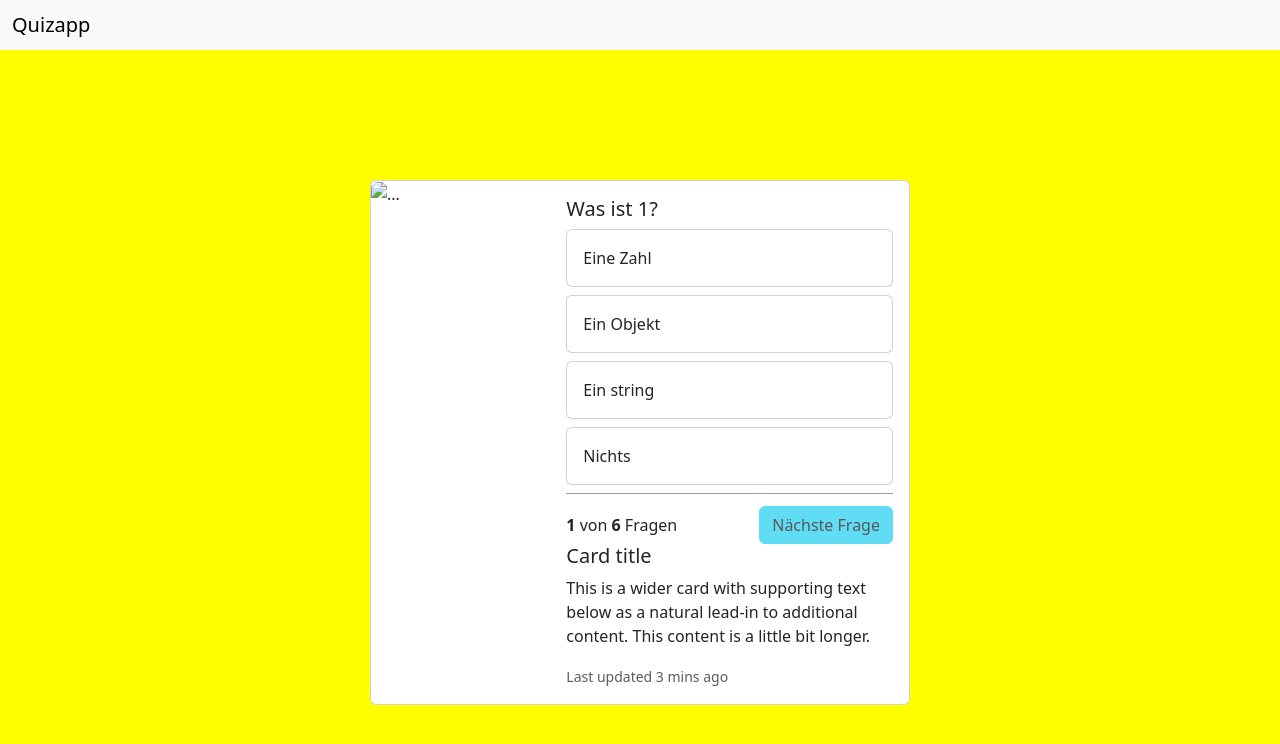
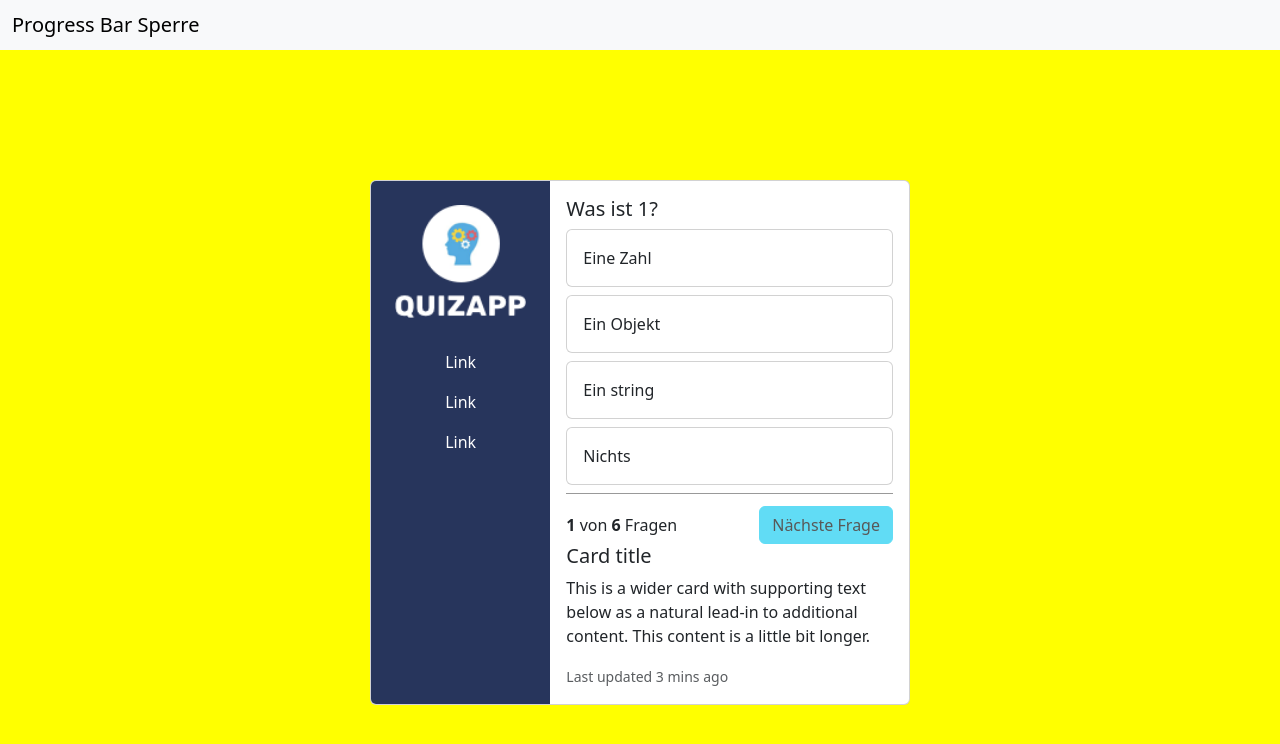
Before and after one commit to fshippman/Quizapp, a plain HTML site: page index.html in a window 1280 px wide. Drawn offline with nearby package versions, Linux system fonts and the light colour scheme.

Commit message:
link color changed

```diff
--- a/index.html
+++ b/index.html
@@ -22,21 +22,49 @@
 
     <nav class="navbar bg-body-tertiary">
         <div class="container-fluid">
-            <span class="navbar-brand mb-0 h1">Quizapp</span>
+            <span class="navbar-brand mb-0 h1">Progress Bar Sperre</span>
         </div>
     </nav>
 
     <div class="container">
-        <div class="card mb-3" style="max-width: 540px;">
-            <div class="row g-0">
+        <div class="card mb-3" style="max-width: 540px; overflow: hidden;">
+            <div class="row g-0" >
+
+
+
+
+
                 <div class="col-md-4">
-                <img src="..." class="img-fluid rounded-start" alt="...">
+                    <div class="d-flex flex-column">
+                        <img src="img/logo.png" class="img-fluid rounded m-4" alt="...">
+
+
+                        <ul class="nav flex-column">
+                            <li class="nav-item d-flex justify-content-center">
+                              <a class="nav-link" href="#">Link</a>
+                            </li>
+                            <li class="nav-item d-flex justify-content-center">
+                              <a class="nav-link" href="#">Link</a>
+                            </li>
+                            <li class="nav-item d-flex justify-content-center">
+                              <a class="nav-link" href="#">Link</a>
+                            </li>
+
+                          </ul>
+
                     </div>
 
+
+
+
+                </div>
+
+
+
+
+                <!--  -->
                 <div class="col-md-8">
-
                     <div class="card-body">
-
                         <h5 class="card-title" id="questiontext">Frage</h5>
 
 
@@ -71,11 +99,13 @@
                             <span>
                                 <b id="question-number"></b> von <b id="all-questions"></b> Fragen
                             </span>
-                           <button onclick="nextQuestion()" class="btn btn-info" id="next-button" disabled>Nächste Frage</button>
+                            <button onclick="nextQuestion()" class="btn btn-info" id="next-button" disabled>Nächste
+                                Frage</button>
                         </div>
 
                         <h5 class="card-title">Card title</h5>
-                  <p class="card-text">This is a wider card with supporting text below as a natural lead-in to additional content. This content is a little bit longer.</p>
+                        <p class="card-text">This is a wider card with supporting text below as a natural lead-in to
+                            additional content. This content is a little bit longer.</p>
                         <p class="card-text"><small class="text-muted">Last updated 3 mins ago</small></p>
                     </div>
                 </div>
--- a/style.css
+++ b/style.css
@@ -27,6 +27,39 @@ body {
     background-color: rgba(0, 0, 0, 0.05)
 }
 
-.bg-success, .bg-danger {
-    color: white !important;
+/* .btn-primary {
+    --bs-btn-color: #fff;
+    --bs-btn-bg: #0d6efd;
+    --bs-btn-border-color: #0d6efd;
+    --bs-btn-hover-color: #fff;
+    --bs-btn-hover-bg: #0b5ed7;
+    --bs-btn-hover-border-color: #0a58ca;
+    --bs-btn-focus-shadow-rgb: 49,132,253;
+    --bs-btn-active-color: #fff;
+    --bs-btn-active-bg: #0a58ca;
+    --bs-btn-active-border-color: #0a53be;
+    --bs-btn-active-shadow: inset 0 3px 5px rgba(0, 0, 0, 0.125);
+    --bs-btn-disabled-color: #fff;
+    --bs-btn-disabled-bg: #0d6efd;
+    --bs-btn-disabled-border-color: #0d6efd;
+} */
+
+
+.col-md-4 {
+    background-color: #27355C !important;
 }
+
+
+.nav {
+    --bs-nav-link-padding-x: 1rem;
+    --bs-nav-link-padding-y: 0.5rem;
+    --bs-nav-link-font-weight: ;
+    --bs-nav-link-color: white !important;
+    --bs-nav-link-hover-color: #0dcaf0 !important;
+    --bs-nav-link-disabled-color: var(--bs-secondary-color);
+    display: flex;
+    flex-wrap: wrap;
+    padding-left: 0;
+    margin-bottom: 0;
+    list-style: none;
+}
```
Lines whose indentation alone changed are shown as unchanged.
